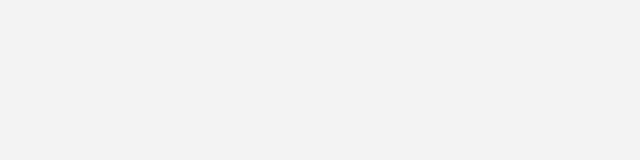
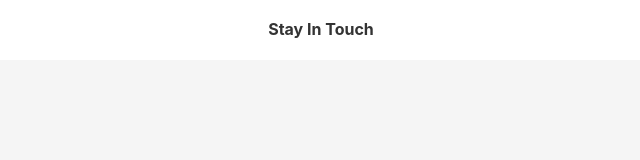
Before and after one commit to DanielSosunov/sosu-prm-frontend-reactjs, a React (Create React App) app: page /reminders in a window 1280 px wide. Before the commit this address had no page. Shown: the top 160 px of the page, without its empty margins (319-959 px from the left). Built offline with nearby package versions, Linux system fonts and the light colour scheme; what chartjs-plugin-datalabels would draw is missing.

Commit message:
Added empty reminders page, removed back button from Add interaction page if the URL does not have 'back' present

```diff
--- a/src/App.js
+++ b/src/App.js
@@ -1,36 +1,22 @@
 import { BrowserRouter as Router, Route, Routes } from "react-router-dom";
 import "./App.css";
 import LoginForm from "./pages/auth/login";
-import ContactPage from "./pages/contact/view";
-import PaginatedElement from "./pages/contact/paginatedelement";
+import ContactPage from "./pages/analytics/view";
+import PaginatedElement from "./pages/analytics/paginatedelement";
 import AddInteraction from "./pages/addinteraction/addinteraction";
+import Reminders from "./pages/reminders/view";
 
 function App() {
   return (
     <Router>
       <div className="App">
         <Routes>
-          <Route path="/test" element={<PaginatedElement />} />
-
           <Route path="/addinteraction" element={<AddInteraction />} />
 
+          <Route path="/reminders" element={<Reminders />} />
+
           <Route path="/" element={<LoginForm />} />
-          <Route
-            path="/contact"
-            element={
-              <ContactPage
-                contact={{
-                  name: "Daniel",
-                  phone: "7182223333",
-                  email: "dnls@gmail.com",
-                  photo: "https://www.w3schools.com/w3css/img_avatar3.png",
-                  internalId: "test-internalid",
-                  // id: "6MCTNNJOMVrajPEWqjAg",
-                  id: "b31f567b-94d0-45a5-a12c-fdd1b6d8eb17",
-                }}
-              />
-            }
-          />
+          <Route path="/analytics" element={<ContactPage />} />
         </Routes>
       </div>
     </Router>
--- a/src/pages/contact/interactionspaginated.jsx
+++ b/src/pages/analytics/interactionspaginated.jsx
@@ -175,7 +175,7 @@ const InteractionsPaginated = ({ contact }) => {
         paddingBottom: "4%",
         scrollbarWidth: "none",
         height: "100%",
-        zIndex: 9,
+        zIndex: 1,
         opacity: loading ? 0.3 : 1,
       }}
     >
--- a/src/pages/contact/monthyearpicker.jsx
+++ b/src/pages/analytics/monthyearpicker.jsx
@@ -15,6 +15,14 @@ import {
   Tag,
 } from "antd";
 import moment from "moment";
+import {
+  ArrowLeftOutlined,
+  PlusCircleOutlined,
+  LoadingOutlined,
+  UpCircleOutlined,
+  DownCircleOutlined,
+  CheckCircleOutlined,
+} from "@ant-design/icons";
 import { FaAngleLeft, FaAngleRight, FaRegCalendarAlt } from "react-icons/fa";
 
 const { Text, Title } = Typography;
@@ -123,6 +131,7 @@ const MonthYearPicker = (props) => {
             style={{
               width: "90%",
               display: "flex",
+              position: "relative",
               margin: "auto",
               alignContent: "center",
               // padding: "2%",
--- a/src/pages/contact/paginatedelement.jsx
+++ b/src/pages/analytics/paginatedelement.jsx
@@ -34,6 +34,7 @@ const PaginatedElement = (props) => {
   return (
     props.interaction && (
       <div
+        key={props.interaction.id}
         style={{
           display: "flex",
           flexDirection: "column",
@@ -41,6 +42,7 @@ const PaginatedElement = (props) => {
           borderRadius: "5px",
           //   width: "100%",
           padding: "3%",
+          zIndex: 1,
         }}
         onClick={(event) => {
           if (props.interaction.diary) setDiaryView(!diaryView);
@@ -52,6 +54,7 @@ const PaginatedElement = (props) => {
             flexDirection: "row",
             justifyContent: "space-between",
             flex: 10,
+            zIndex: 1,
             width: "100%",
             marginBottom: diaryView ? "2%" : 0,
             // backgroundColor: "green",
--- a/src/pages/contact/view.jsx
+++ b/src/pages/analytics/view.jsx
@@ -54,7 +54,7 @@ const ContactPage = (props) => {
             width: "100%",
             backgroundColor: "white",
             height: 60,
-            justifyContent: "space-between",
+            justifyContent: "end",
           }}
         >
           {/* <div
@@ -68,7 +68,7 @@ const ContactPage = (props) => {
               height: 60,
             }}
           > */}
-          <ArrowLeftOutlined
+          {/* <ArrowLeftOutlined
             style={{
               // position: "absolute",
               marginLeft: "2.5%",
@@ -78,7 +78,7 @@ const ContactPage = (props) => {
               //   backgroundColor: "green",
               fontSize: "16px",
             }}
-          />
+          /> */}
           {/* </div> */}
           <Text
             style={{
--- a/src/pages/auth/login.jsx
+++ b/src/pages/auth/login.jsx
@@ -24,7 +24,7 @@ const LoginForm = () => {
       const response = await APIManager.login({ username, password });
       if (response.success === true) {
         LocalStorageManager.setItem("authToken", response.data.token);
-        navigate("/contact");
+        navigate("/analytics");
       } else {
         setErrorMessage(response.message);
         setErrorModalVisible(true);
@@ -43,7 +43,7 @@ const LoginForm = () => {
       const response = await APIManager.signup({ username, password });
       if (response.success === true) {
         LocalStorageManager.setItem("authToken", response.data.token);
-        navigate("/contact");
+        navigate("/analytics");
       } else {
         setErrorMessage(response.message);
         setErrorModalVisible(true);
--- /dev/null
+++ b/src/pages/reminders/view.jsx
@@ -0,0 +1,116 @@
+import React, { useState, useEffect, useRef } from "react";
+import {
+  Button,
+  Tabs,
+  Layout,
+  Avatar,
+  Typography,
+  Card,
+  Flex,
+  Segmented,
+  Divider,
+  Affix,
+  Input,
+  Radio,
+} from "antd";
+
+import {
+  ArrowLeftOutlined,
+  PlusCircleOutlined,
+  CheckCircleOutlined,
+} from "@ant-design/icons";
+import { MdEmojiPeople, MdFavorite } from "react-icons/md";
+import { PiHandsClappingBold } from "react-icons/pi";
+// import "a ntd/dist/antd.css";
+import StatsCard from "../../utils/StatsCard";
+import BarChartWithTabs from "../../utils/BarChart";
+import APIManager from "../../utils/APIManager";
+import LocalStorageManager from "../../utils/LocalStorageManager";
+import { useNavigate, useSearchParams } from "react-router-dom";
+import SelectContact from "../analytics/selectcontact";
+
+const { Header, Content } = Layout;
+const { TabPane } = Tabs;
+const { Text, Title } = Typography;
+
+const Reminders = (props) => {
+  return (
+    <div
+      style={{
+        // width: "95%",
+        margin: "auto",
+        backgroundColor: "#f5f5f5",
+        height: "100vh",
+        textAlign: "left",
+        // display: "flex",
+        // flexDirection: "column",
+        // gap: "1em",
+      }}
+    >
+      <Affix offsetTop={0}>
+        <div
+          style={{
+            backgroundColor: "white",
+            width: "100%",
+            display: "flex",
+            flexDirection: "row",
+            justifyContent: "center",
+            // marginTop: "1%",
+            marginBottom: "1%",
+            height: 60,
+            zIndex: 11,
+          }}
+        >
+          <Text style={{ ...styles.titleText, alignSelf: "center" }}>
+            Stay In Touch
+          </Text>
+        </div>
+      </Affix>
+    </div>
+  );
+};
+
+export default Reminders;
+
+const styles = {
+  container: {
+    height: window.innerHeight,
+    // backgroundColor: "yellow",
+  },
+  header: {
+    display: "flex",
+    alignItems: "center",
+    // justifyContent: "space-between",
+    backgroundColor: "#fff",
+    boxShadow: "0 2px 8px rgba(0, 0, 0, 0.15)",
+  },
+  icon: {
+    fontSize: "20px",
+    color: "#333",
+    cursor: "pointer",
+  },
+  contentContainer: {
+    display: "flex",
+    alignItems: "center",
+    justifyContent: "center",
+  },
+  photo: {
+    width: "40px",
+    height: "40px",
+    borderRadius: "50%",
+    backgroundColor: "#ccc",
+    alignSelf: "center",
+    // marginRight: "12px",
+  },
+
+  titleText: {
+    fontSize: "16px",
+    fontWeight: "bold",
+    color: "#333",
+    textAlign: "left",
+  },
+  subtitleText: {
+    fontSize: "14px",
+    color: "#666",
+  },
+};
--- a/src/utils/APIManager.js
+++ b/src/utils/APIManager.js
@@ -31,19 +31,21 @@ const APIManager = {
       endpoint.includes("/interaction/paginated") &&
       method === "GET"
     ) {
+      var interactions = [];
+      for (var i = 0; i < 10; i++) {
+        interactions.push({
+          sentiment: "positive",
+          initiatedBy: "contact",
+          type: { channel: "phone" },
+          contactName: "Daniel",
+          purpose: "personal",
+          timestamp: new Date().getTime(),
+          diary: "Test diary",
+        });
+      }
       return {
         data: {
-          interactions: [
-            {
-              sentiment: "positive",
-              initiatedBy: "contact",
-              type: { channel: "phone" },
-              contactName: "Daniel",
-              purpose: "personal",
-              timestamp: new Date().getTime(),
-              diary: "Test diary",
-            },
-          ],
+          interactions,
         },
       };
     } else if (endpoint.includes("/contact/") && method === "GET") {
```
Also changed, not shown: src/pages/addinteraction/addinteraction.jsx (+6 -4 lines), src/pages/analytics/selectcontact.jsx (renamed from src/pages/contact/selectcontact.jsx, +5 -2 lines), src/pages/analytics/analytics.jsx (renamed from src/pages/contact/analytics.jsx).
